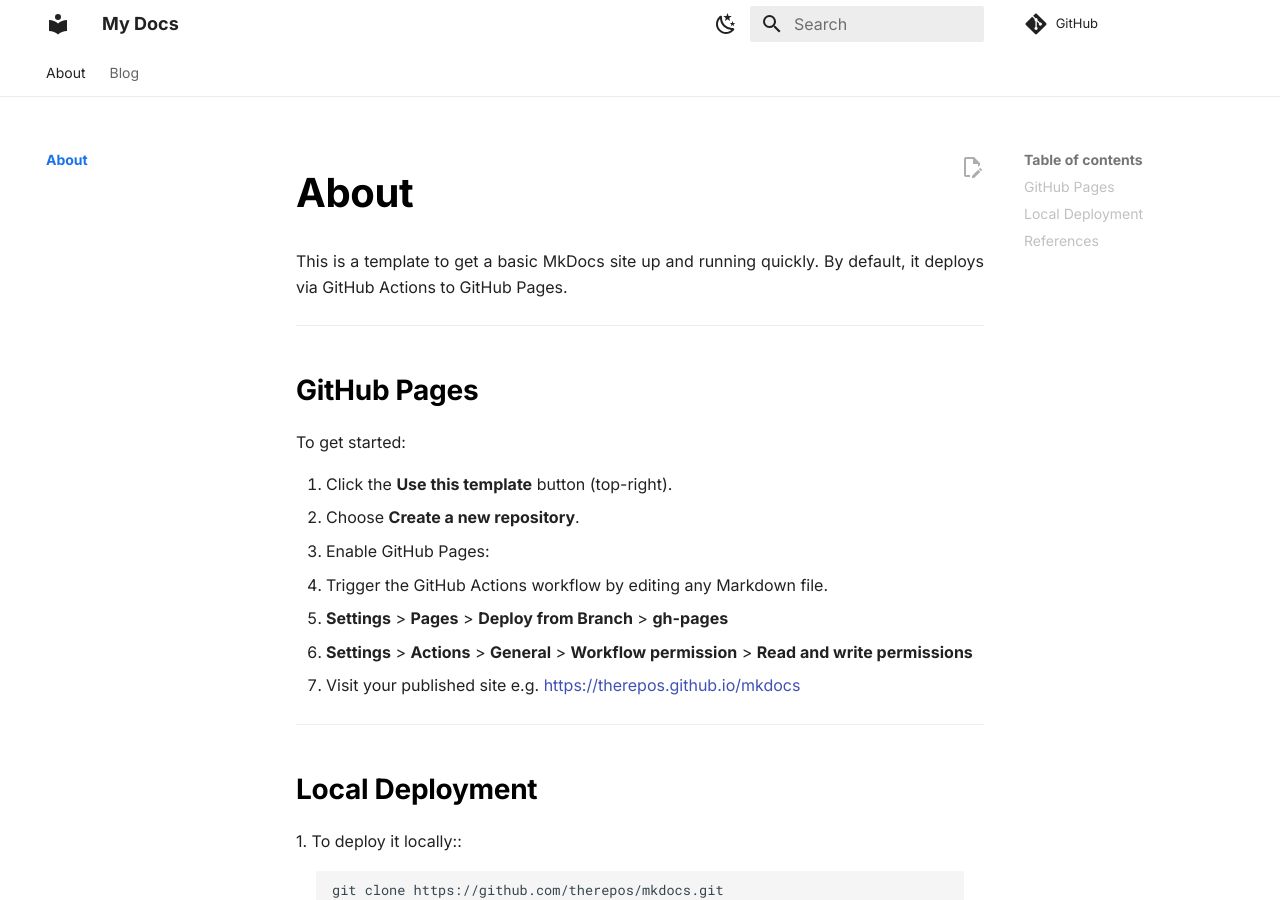
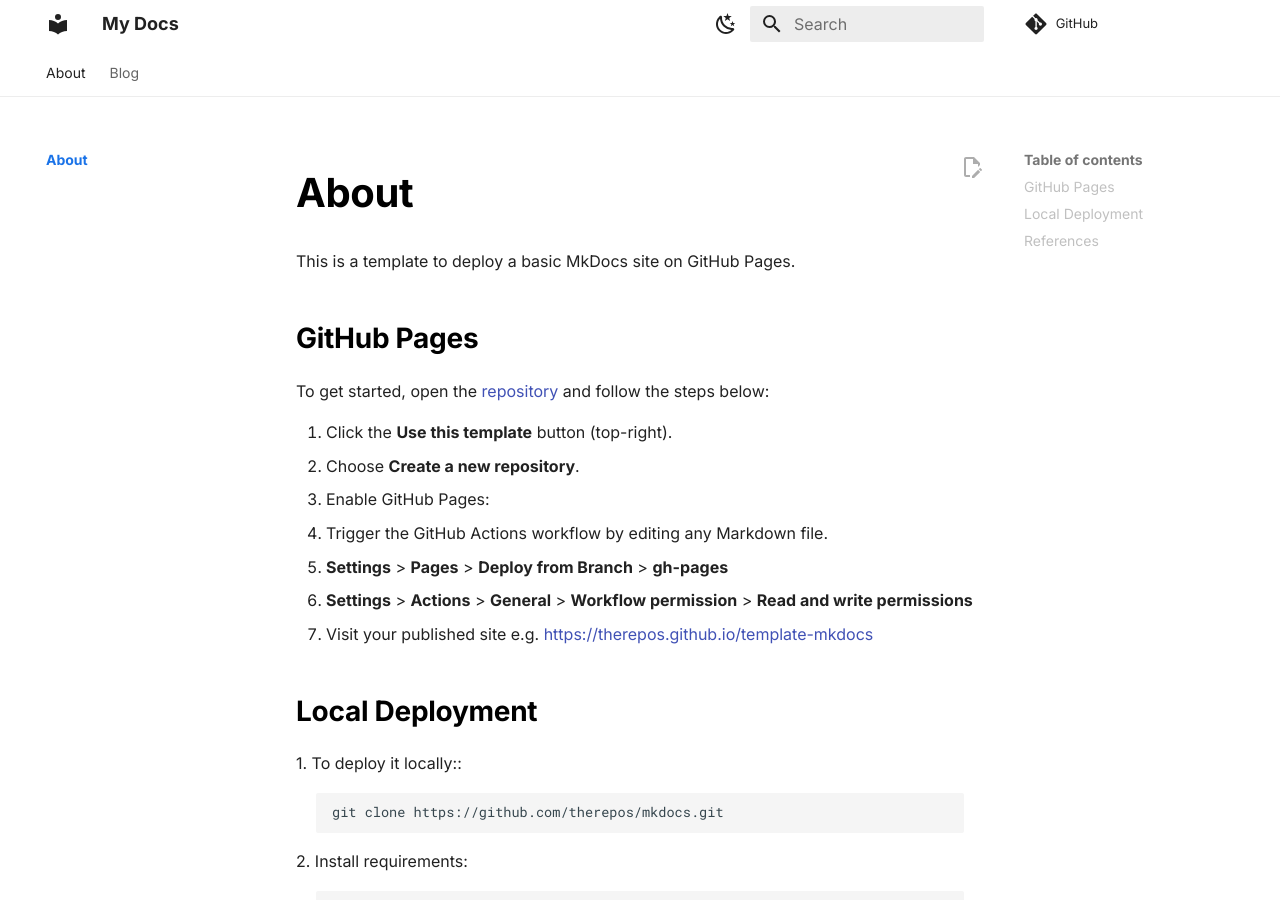
Before and after one commit to therepos/mkdocs, an MkDocs documentation site: the page built from docs/about/index.md, in a window 1280 px wide and 900 px high. Built offline with MkDocs 1.6.1 and Material for MkDocs 9.7.7, drawn with Linux system fonts in a browser that asks for light colours; comment, search, counter and statistics services are not loaded.

Commit message:
Update index.md

````diff
--- a/docs/about/index.md
+++ b/docs/about/index.md
@@ -1,11 +1,9 @@
 # About
 
-This is a template to get a basic MkDocs site up and running quickly. By default, it deploys via GitHub Actions to GitHub Pages.
-
----
+This is a template to deploy a basic MkDocs site on GitHub Pages.
 
 ## GitHub Pages
-To get started:
+To get started, open the [repository](https://github.com/therepos/template-mkdocs) and follow the steps below:
 
 1. Click the **Use this template** button (top-right).
 2. Choose **Create a new repository**.
@@ -13,9 +11,7 @@
 - Trigger the GitHub Actions workflow by editing any Markdown file.
 - **Settings** > **Pages** > **Deploy from Branch** > **gh-pages**
 - **Settings** > **Actions** > **General** > **Workflow permission** > **Read and write permissions**
-4. Visit your published site e.g. https://therepos.github.io/mkdocs
-
----
+4. Visit your published site e.g. https://therepos.github.io/template-mkdocs
 
 ## Local Deployment
 1\. To deploy it locally::
@@ -46,7 +42,5 @@
 mkdocs build
 ```
 
----
-
 ## References
 [Official MkDocs Guide](https://www.mkdocs.org/)
````
